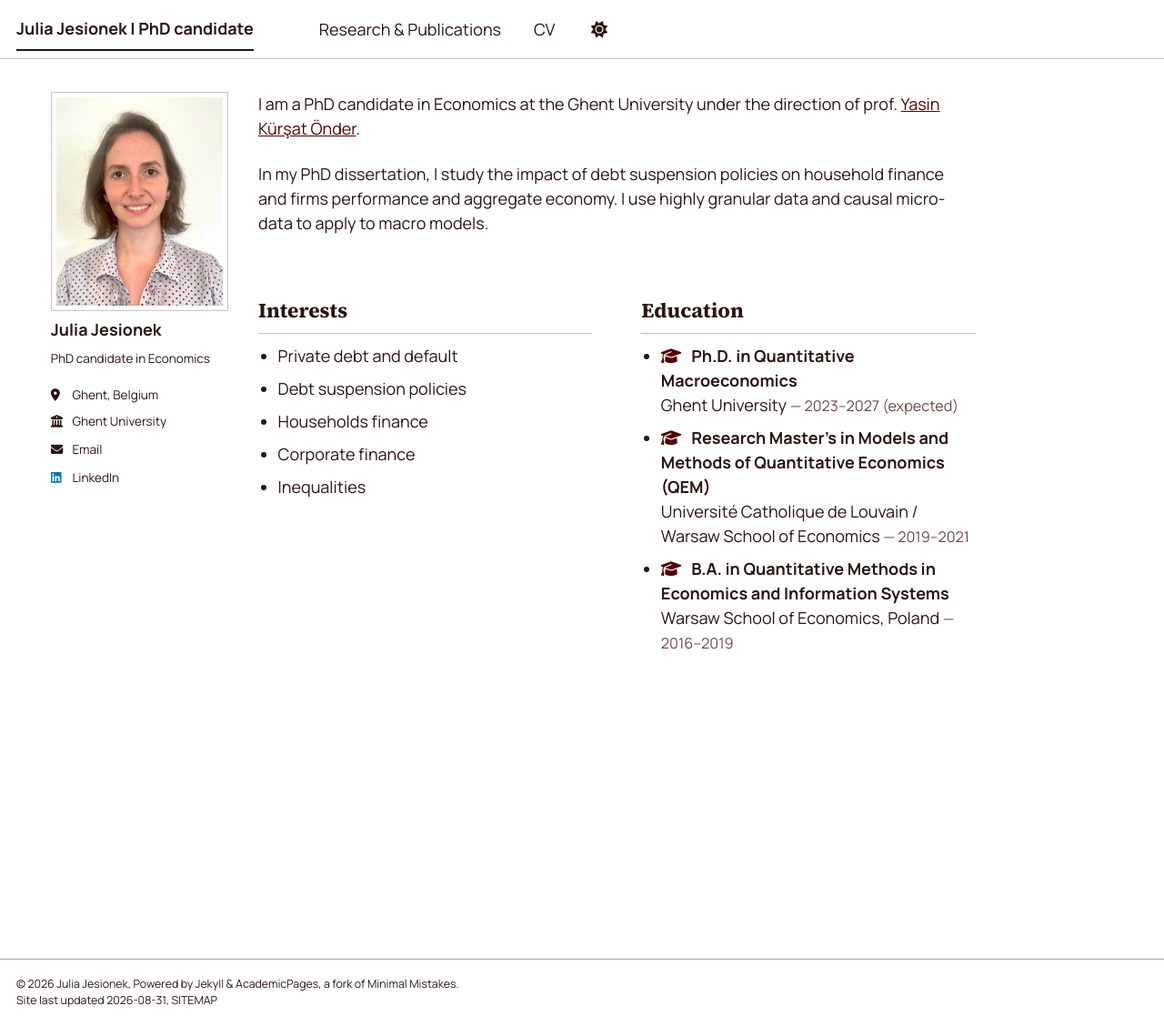
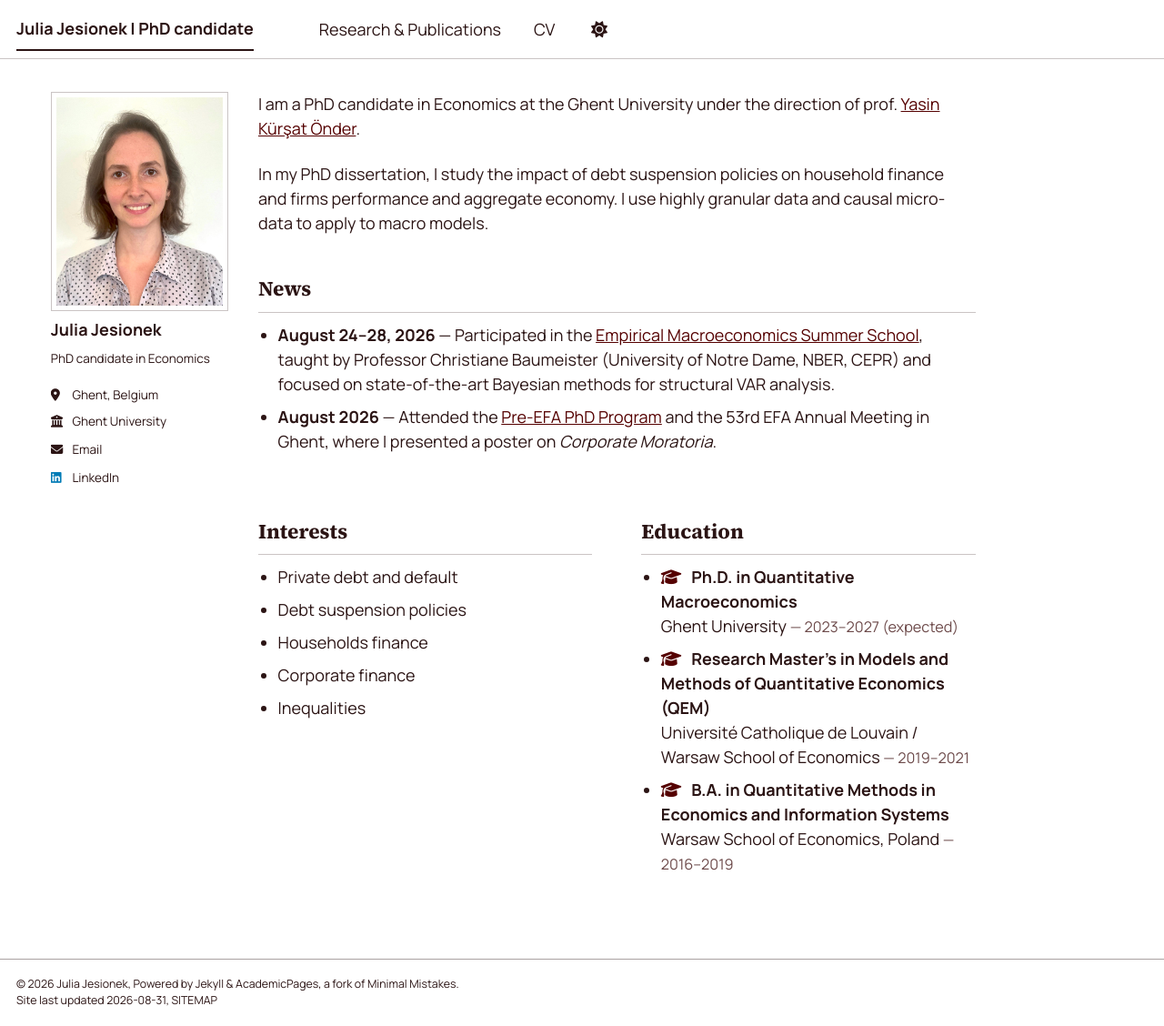
Before and after one commit to juliajesionek/homepage, a Jekyll site: the page built from _pages/about.md, in a window 1280 px wide and 1128 px high. Shown: the whole window at 91% size. Built offline with Jekyll 4.4.1, drawn with Linux system fonts in a browser that asks for light colours; a style sheet for code colours, icons or effects is not loaded.

Commit message:
Add News section to homepage
Co-Authored-By: Claude Opus 5 <noreply@anthropic.com>

```diff
--- a/_pages/about.md
+++ b/_pages/about.md
@@ -10,6 +10,12 @@ redirect_from:
 I am a PhD candidate in Economics at the Ghent University under the direction of prof. [Yasin Kürşat Önder](https://sites.google.com/view/yasin-kursat-onder).
 
 In my PhD dissertation, I study the impact of debt suspension policies on household finance and firms performance and aggregate economy. I use highly granular data and causal micro-data to apply to macro models.
+
+<h2>News</h2>
+<ul class="news-list">
+  <li><strong>August 24–28, 2026</strong> — Participated in the <a href="https://www.ugent.be/eb/economics/en/news-events/news/summerschoolmacro2026">Empirical Macroeconomics Summer School</a>, taught by Professor Christiane Baumeister (University of Notre Dame, NBER, CEPR) and focused on state-of-the-art Bayesian methods for structural VAR analysis.</li>
+  <li><strong>August 2026</strong> — Attended the <a href="https://efa2026.efa-finance.org/program/phd-program/">Pre-EFA PhD Program</a> and the 53rd EFA Annual Meeting in Ghent, where I presented a poster on <em>Corporate Moratoria</em>.</li>
+</ul>
 
 <div class="about-columns">
   <div class="about-column">
@@ -58,6 +64,13 @@ In my PhD dissertation, I study the impact of debt suspension policies on househ
   .about-column {
     flex: 1 1 300px;
   }
+  .news-list {
+    margin: 0.5em 0 1.5em;
+    padding-left: 1.2em;
+  }
+  .news-list li {
+    margin-bottom: 0.5em;
+  }
   .interests-list,
   .education-list {
     margin: 0.5em 0 0;
```
